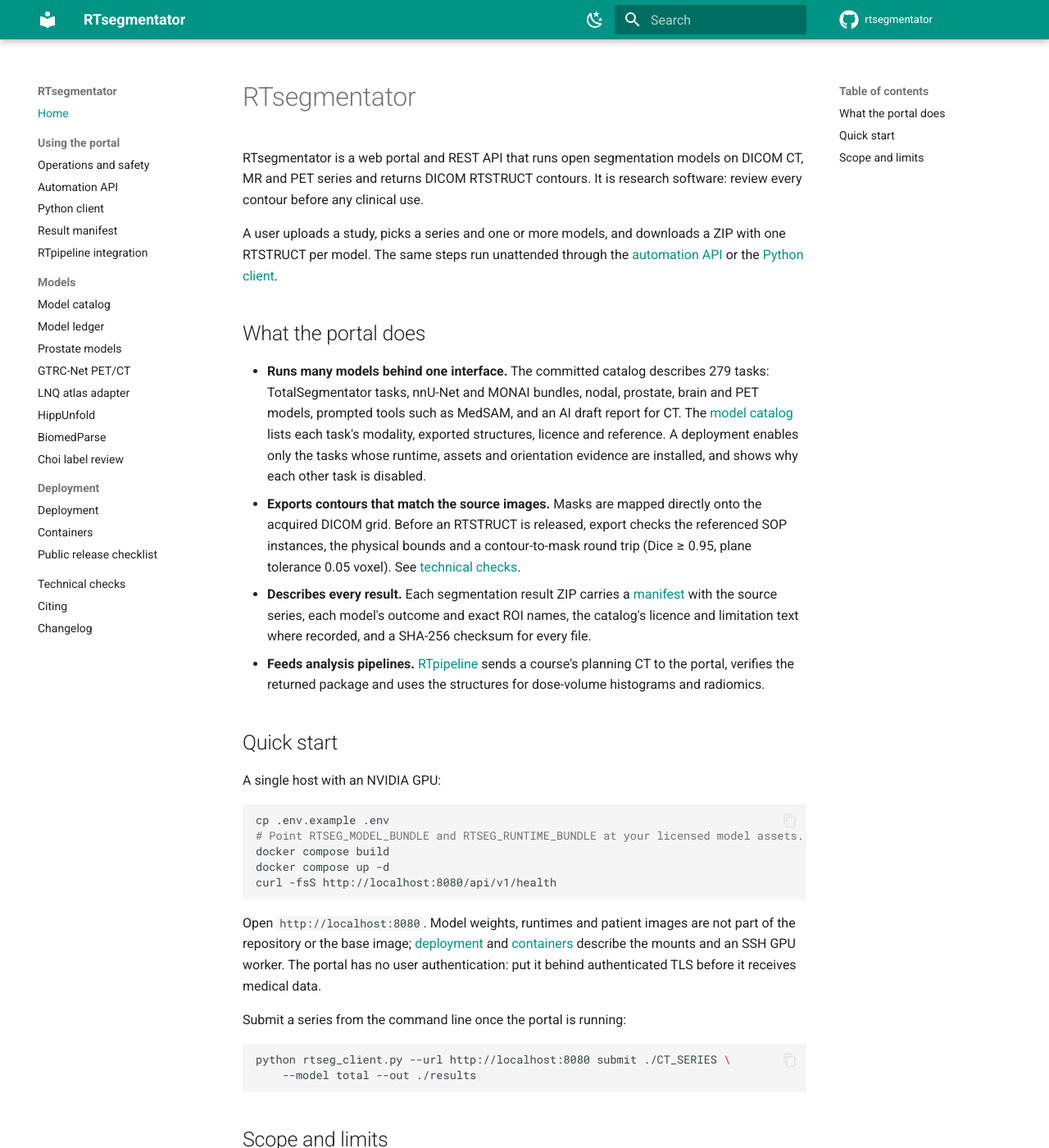
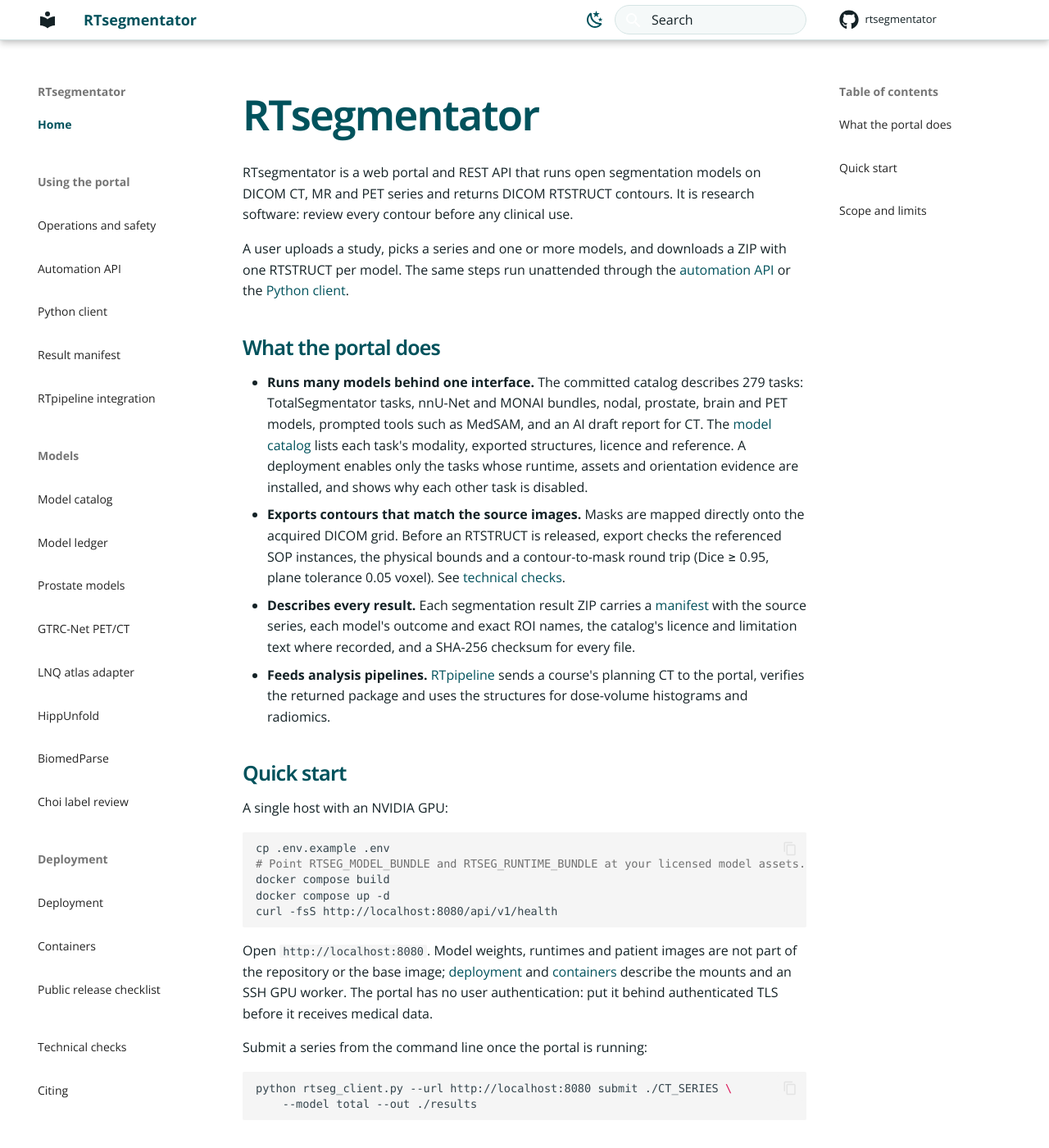
Before and after one commit to kstawiski/rtsegmentator, an MkDocs documentation site: the page built from docs/index.md, in a window 1280 px wide and 1400 px high. Shown: the whole window at 82% size. Built offline with MkDocs 1.6.1 and Material for MkDocs 9.7.7, drawn with Linux system fonts in a browser that asks for light colours; comment, search, counter and statistics services are not loaded.

Commit message:
Docs: Radioonkolog visual system for the public Pages site
Apply the radioonkolog.pl visual identity (teal-deep #00525C, navy
#071C20, paper #F5F9F9, line #D5E4E4, Open Sans served offline, pill
search, rounded cards/buttons, coral-ink keyboard focus) to the MkDocs
Material site via one shared override stylesheet, with dark-scheme
contrast fixes and a search landmark label. Documentation content,
code, models, data and licences are untouched.

```diff
--- /dev/null
+++ b/docs/javascripts/a11y.js
@@ -0,0 +1,10 @@
+/* Shared with the Radioonkolog visual system (v1).
+ * Names Material's search landmark for assistive technology. Stock Material
+ * renders the search container as role="dialog" without a label; this only
+ * adds the missing accessible name and changes no behavior or styling. */
+document.addEventListener("DOMContentLoaded", () => {
+  const search = document.querySelector('[data-md-component="search"]');
+  if (search && !search.getAttribute("aria-label")) {
+    search.setAttribute("aria-label", "Site search");
+  }
+});
--- /dev/null
+++ b/docs/stylesheets/radioonkolog.css
@@ -0,0 +1,344 @@
+/* Shared visual system derived from https://radioonkolog.pl
+ * ("Radioonkolog" theme, v1). Intended to be copied verbatim by sibling
+ * project documentation sites (rtPipeline) so both public Pages look alike.
+ * Applies on top of MkDocs Material. No external requests: Open Sans is
+ * served from ../assets/fonts (SIL OFL, see ../../../static/fonts/OFL.txt).
+ *
+ * Tokens (exact, from the reference stylesheet):
+ *   --ro-teal-deep #00525C  primary: headings, links, buttons, header accents
+ *   --ro-teal      #058A9B  borders, decor, large text only (4.0:1 on white)
+ *   --ro-coral     #FF888D  focus ring on dark surfaces, decor
+ *   --ro-coral-ink #A3323D  focus ring on light surfaces, alert accents
+ *   --ro-navy      #071C20  footer, dark panels
+ *   --ro-ink       #142226  body text
+ *   --ro-paper     #F5F9F9  tinted blocks, table heads, search field
+ *   --ro-line      #D5E4E4  borders
+ *   --ro-radius    1.15rem  cards / 0.65rem buttons
+ */
+
+/* ---- Local Open Sans (variable weight 300-800, latin + latin-ext) ---- */
+@font-face {
+  font-family: "Open Sans";
+  font-style: normal;
+  font-display: swap;
+  font-weight: 300 800;
+  src: url("../assets/fonts/open-sans-latin-ext-wght-normal.woff2") format("woff2-variations");
+  unicode-range: U+0100-02BA, U+02BD-02C5, U+02C7-02CC, U+02CE-02D7, U+02DD-02FF,
+    U+0304, U+0308, U+0329, U+2000-206F, U+20AC, U+2122, U+2191, U+2193,
+    U+2212, U+2215, U+FEFF, U+FFFD;
+}
+@font-face {
+  font-family: "Open Sans";
+  font-style: normal;
+  font-display: swap;
+  font-weight: 300 800;
+  src: url("../assets/fonts/open-sans-latin-wght-normal.woff2") format("woff2-variations");
+  unicode-range: U+0000-00FF, U+0131, U+0152-0153, U+02BB-02BC, U+02C6, U+02DA,
+    U+02DC, U+2000-206F, U+2074, U+20AC, U+2122, U+2212, U+2215;
+}
+
+:root {
+  --ro-teal-deep: #00525c;
+  --ro-teal: #058a9b;
+  --ro-coral: #ff888d;
+  --ro-coral-ink: #a3323d;
+  --ro-navy: #071c20;
+  --ro-ink: #142226;
+  --ro-paper: #f5f9f9;
+  --ro-line: #d5e4e4;
+  --ro-radius: 1.15rem;
+  --ro-font: "Open Sans", "Open Sans Variable", system-ui, -apple-system,
+    "Segoe UI", Arial, sans-serif;
+  --ro-mono: ui-monospace, "Cascadia Code", "Roboto Mono", Menlo, Consolas,
+    monospace;
+
+  /* Material bridge, light scheme */
+  --md-primary-fg-color: #00525c;
+  --md-primary-bg-color: #ffffff;
+  --md-accent-fg-color: #00525c;
+  --md-typeset-a-color: #00525c;
+  --md-code-font-family: var(--ro-mono);
+}
+
+[data-md-color-scheme="slate"] {
+  --md-primary-fg-color: #071c20;
+  --md-accent-fg-color: #8fd0d6;
+  /* Links need the pale variant on dark surfaces: teal-deep is 1.8:1 here. */
+  --md-typeset-a-color: #8fd0d6;
+}
+
+/* ---- Base type ---- */
+body {
+  font-family: var(--ro-font);
+}
+
+.md-typeset {
+  font-family: var(--ro-font);
+  color: var(--ro-ink);
+  line-height: 1.6;
+}
+
+[data-md-color-scheme="slate"] .md-typeset {
+  color: var(--md-default-fg-color);
+}
+
+.md-typeset h1,
+.md-typeset h2,
+.md-typeset h3,
+.md-typeset h4 {
+  font-family: var(--ro-font);
+  color: var(--ro-teal-deep);
+  letter-spacing: -0.035em;
+  font-weight: 650;
+  line-height: 1.2;
+  overflow-wrap: anywhere;
+}
+
+[data-md-color-scheme="slate"] .md-typeset h1,
+[data-md-color-scheme="slate"] .md-typeset h2,
+[data-md-color-scheme="slate"] .md-typeset h3,
+[data-md-color-scheme="slate"] .md-typeset h4 {
+  color: #cfe8ea;
+}
+
+.md-typeset h1 {
+  font-size: clamp(2rem, 1.4rem + 1.8vw, 3rem);
+  margin: 0.5rem 0 1.4rem;
+}
+
+/* ---- Links (teal, offset underline, thicker on hover) ---- */
+.md-typeset a {
+  color: var(--ro-teal-deep);
+  text-underline-offset: 0.2em;
+  text-decoration-thickness: 1px;
+}
+
+.md-typeset a:hover {
+  text-decoration-thickness: 2px;
+}
+
+/* Dark surfaces take the pale teal: teal-deep is 1.8:1 on slate. */
+[data-md-color-scheme="slate"] .md-typeset a {
+  color: var(--md-typeset-a-color);
+}
+
+/* ---- Visible keyboard focus everywhere (coral-ink light / coral dark) ---- */
+:focus-visible {
+  outline: 3px solid var(--ro-coral-ink);
+  outline-offset: 2px;
+}
+
+[data-md-color-scheme="slate"] :focus-visible,
+.md-footer :focus-visible {
+  outline-color: var(--ro-coral);
+}
+
+/* Material marks keyboard-focused content links/nav with a .focus-visible
+ * class: keep those in the teal accent so the ring matches link identity.
+ * Both pairs pass contrast (teal-deep 8.89:1 light, pale teal 10.28:1 dark). */
+.md-typeset a.focus-visible,
+.md-nav__link.focus-visible {
+  outline-color: var(--ro-teal-deep);
+}
+
+[data-md-color-scheme="slate"] .md-typeset a.focus-visible,
+[data-md-color-scheme="slate"] .md-nav__link.focus-visible {
+  outline-color: var(--md-accent-fg-color);
+}
+
+/* ---- White header with teal identity, hairline below (reference) ---- */
+.md-header {
+  background-color: #ffffff;
+  color: var(--ro-ink);
+  border-bottom: 1px solid var(--ro-line);
+}
+
+[data-md-color-scheme="slate"] .md-header {
+  background-color: var(--ro-navy);
+  color: #ffffff;
+  border-bottom-color: rgba(5, 138, 155, 0.44);
+}
+
+.md-header__title,
+.md-header__title .md-ellipsis {
+  color: var(--ro-teal-deep);
+  font-weight: 700;
+}
+
+[data-md-color-scheme="slate"] .md-header__title,
+[data-md-color-scheme="slate"] .md-header__title .md-ellipsis {
+  color: #ffffff;
+}
+
+.md-header__button.md-icon {
+  color: var(--ro-teal-deep);
+}
+
+[data-md-color-scheme="slate"] .md-header__button.md-icon {
+  color: #ffffff;
+}
+
+/* ---- Search as a soft pill ---- */
+.md-search__form {
+  background-color: var(--ro-paper);
+  border: 1px solid var(--ro-line);
+  border-radius: 100px;
+}
+
+.md-search__input,
+.md-search__input::placeholder {
+  color: var(--ro-ink);
+  font-family: var(--ro-font);
+}
+
+[data-md-color-scheme="slate"] .md-search__form {
+  background-color: rgba(255, 255, 255, 0.08);
+  border-color: rgba(5, 138, 155, 0.44);
+}
+
+[data-md-color-scheme="slate"] .md-search__input,
+[data-md-color-scheme="slate"] .md-search__input::placeholder {
+  color: #ffffff;
+}
+
+/* ---- Navigation: teal active section, hairline current marker ---- */
+.md-nav__link {
+  font-family: var(--ro-font);
+  min-height: 44px;
+  display: inline-flex;
+  align-items: center;
+}
+
+.md-nav__link--active,
+.md-nav__link--active .md-ellipsis {
+  color: var(--ro-teal-deep);
+  font-weight: 700;
+}
+
+[data-md-color-scheme="slate"] .md-nav__link--active,
+[data-md-color-scheme="slate"] .md-nav__link--active .md-ellipsis {
+  color: var(--md-accent-fg-color);
+}
+
+/* ---- Content cards: paper tint blocks, admonitions, details ---- */
+.md-typeset .admonition {
+  border-radius: 0 var(--ro-radius) var(--ro-radius) 0;
+  font-size: 0.95rem;
+}
+
+.md-typeset .admonition.note,
+.md-typeset .admonition.info {
+  border-left-color: var(--ro-teal-deep);
+}
+
+.md-typeset details {
+  border: 1px solid var(--ro-line);
+  border-radius: 0.8rem;
+}
+
+.md-typeset summary {
+  color: var(--ro-teal-deep);
+  font-weight: 700;
+  min-height: 44px;
+}
+
+[data-md-color-scheme="slate"] .md-typeset summary {
+  color: var(--md-accent-fg-color);
+}
+
+/* ---- Tables: paper head row, hairline grid, scroll on overflow ---- */
+.md-typeset table:not([class]) th {
+  background-color: var(--ro-paper);
+  color: var(--ro-ink);
+  border-color: var(--ro-line);
+  min-width: 5rem;
+}
+
+.md-typeset table:not([class]) td {
+  border-color: var(--ro-line);
+}
+
+[data-md-color-scheme="slate"] .md-typeset table:not([class]) th {
+  background-color: rgba(255, 255, 255, 0.06);
+  color: var(--md-default-fg-color);
+}
+
+/* ---- Buttons: filled teal pill, navy hover; secondary white ---- */
+.md-typeset .md-button {
+  border: 1px solid var(--ro-teal-deep);
+  background-color: var(--ro-teal-deep);
+  color: #ffffff;
+  border-radius: 0.65rem;
+  min-height: 48px;
+  display: inline-flex;
+  align-items: center;
+  font-weight: 650;
+}
+
+.md-typeset .md-button:hover {
+  background-color: var(--ro-navy);
+  border-color: var(--ro-navy);
+  color: #ffffff;
+}
+
+.md-typeset .md-button--secondary {
+  background-color: #ffffff;
+  color: var(--ro-teal-deep);
+}
+
+.md-typeset .md-button--secondary:hover {
+  background-color: var(--ro-paper);
+  color: var(--ro-teal-deep);
+}
+
+/* ---- Code stays highly readable; system mono, no remote fetch ---- */
+.md-typeset code,
+.md-typeset pre code {
+  font-family: var(--ro-mono);
+}
+
+.md-typeset pre {
+  border-radius: 0.5rem;
+}
+
+/* ---- Navy footer, white links, hairline top edge ---- */
+.md-footer {
+  background-color: var(--ro-navy);
+  color: #ffffff;
+}
+
+.md-footer a,
+.md-footer h2,
+.md-footer h3 {
+  color: #ffffff;
+}
+
+.md-footer .md-footer-meta {
+  background-color: rgba(0, 0, 0, 0.25);
+}
+
+/* Stock Material dims the copyright line to 4.49:1; keep line-grey instead. */
+.md-footer .md-copyright {
+  color: var(--ro-line);
+}
+
+/* ---- Touch targets on footer links ---- */
+.md-footer a {
+  min-height: 44px;
+  display: inline-flex;
+  align-items: center;
+}
+
+/* ---- Motion sensitivity: honor reduced motion ---- */
+@media (prefers-reduced-motion: reduce) {
+  *,
+  *::before,
+  *::after {
+    transition: none !important;
+    animation: none !important;
+  }
+
+  html {
+    scroll-behavior: auto;
+  }
+}
--- a/mkdocs.yml
+++ b/mkdocs.yml
@@ -8,6 +8,7 @@
 
 theme:
   name: material
+  font: false
   palette:
     - scheme: default
       primary: teal
@@ -47,6 +48,12 @@
 plugins:
   - search
 
+extra_css:
+  - stylesheets/radioonkolog.css
+
+extra_javascript:
+  - javascripts/a11y.js
+
 nav:
   - Home: index.md
   - Using the portal:
```
Also changed, not shown: docs/assets/fonts/open-sans-latin-ext-wght-normal.woff2 (added), docs/assets/fonts/open-sans-latin-wght-normal.woff2 (added), 1 other file.
